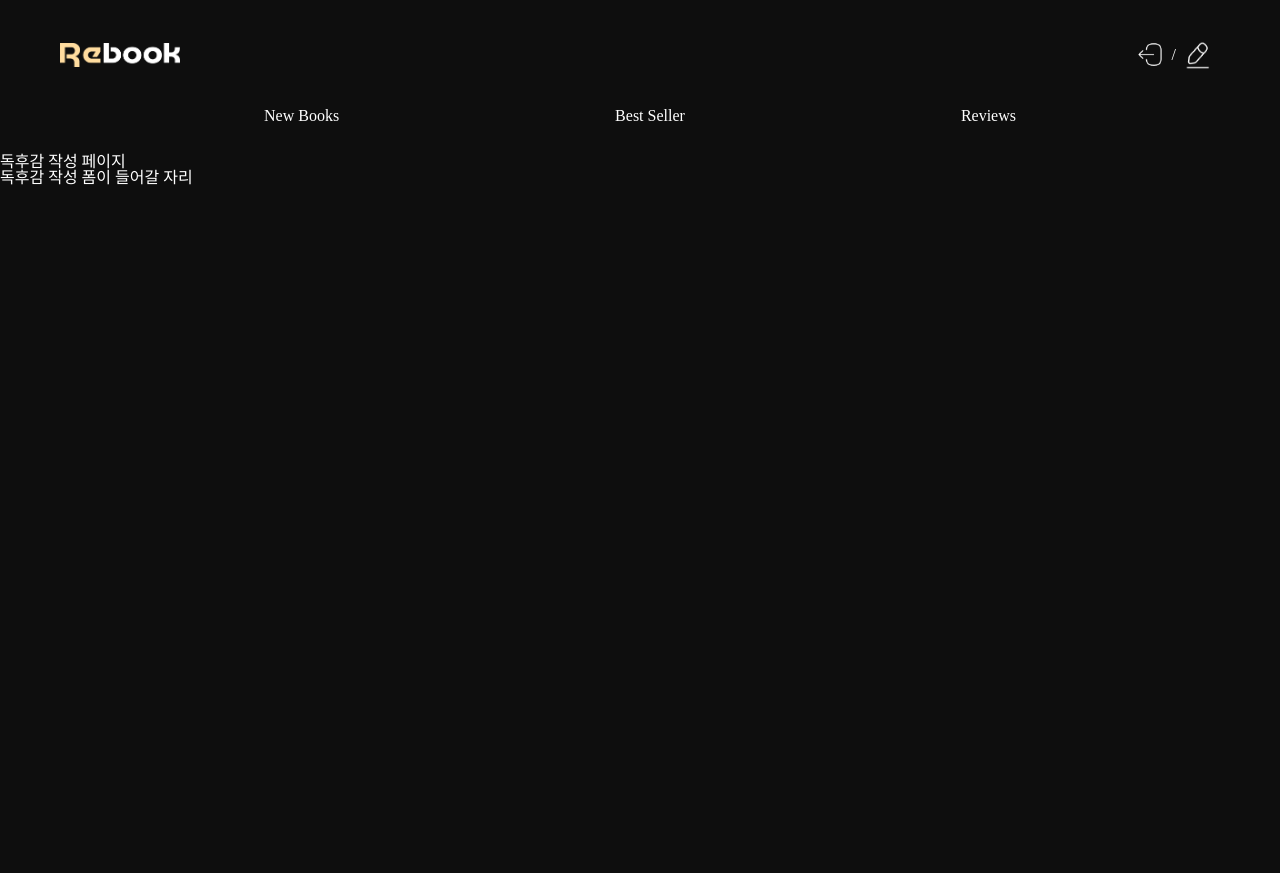
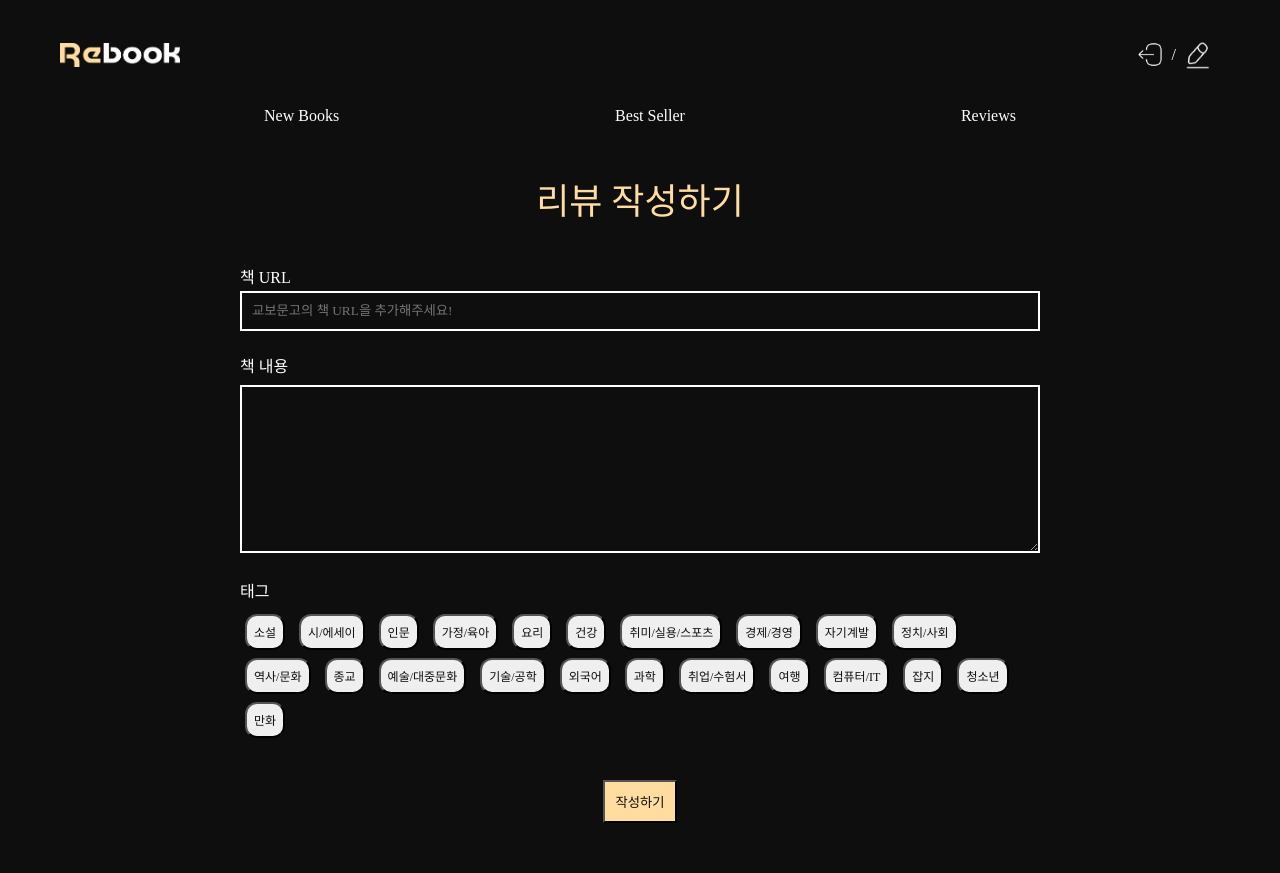
Before and after one commit to PigletHong/reBook, a Flask app: page /create in a window 1280 px wide. Before the commit the page ends 185 px from the top, so only its background shows below. Run offline with Flask 2, Linux system fonts and the light colour scheme; some web fonts are replaced.

Commit message:
create page markup

```diff
--- a/static/css/create.css
+++ b/static/css/create.css
@@ -0,0 +1,83 @@
+.content{
+  width: 100%;
+  display: flex;
+  flex-direction: column;
+  justify-content: center;
+  align-items: center;
+  margin: 50px 0;
+}
+
+.content h1 {
+  font-size: 36px;
+  margin-bottom: 50px;
+}
+
+.review-form {
+  display: flex;
+  flex-direction: column;
+  justify-content: center;
+  align-items: center;
+  width: 80%;
+  max-width: 800px;
+}
+
+.review-form .box {
+  margin-bottom: 28px;
+  width: 100%;
+}
+
+.url-box input.book-url{
+  width: 100%;
+  box-sizing: border-box;
+  padding: 10px;
+  margin-top: 5px;
+  background-color: transparent;
+  border: solid 2px white;
+}
+
+.url-box input.book-url:focus{
+  outline: none;
+}
+
+.description-box textarea.book-content {
+  width: 100%;
+  box-sizing: border-box;
+  margin-top: 10px;
+  background-color: #0e0e0e;
+  border: solid 2px white;
+  resize: vertical;
+}
+
+.description-box textarea.book-content:focus{
+  outline: none;
+}
+
+.description-box textarea.book-content::-webkit-scrollbar {
+  display: none;
+}
+
+.description-box textarea.book-content::-webkit-scrollbar-button {
+  display: none;
+}
+
+.tag-box .tags {
+  margin: 10px 0;
+}
+
+.tags .tag-btn {
+  font-size: 12px;
+  color: #0e0e0e;
+  padding: 7px;
+  margin: 4px 5px;
+  border-radius: 12px;
+}
+
+.tag-btn.selected {
+  background-color: #ffdc9f;
+}
+
+button.write-btn {
+  background-color: #ffdc9f;
+  color: #0e0e0e;
+  padding: 10px;
+}
--- /dev/null
+++ b/static/js/create.js
@@ -0,0 +1,22 @@
+let selected;
+
+function calcTextareaHeight(e) {
+  e.style.height = 'auto'
+  e.style.height = `${e.scrollHeight}px`
+}
+
+function tagBtnHandler(e) {
+  const targetClass = e.target.getAttribute('class');
+  const targetSubject = e.target.getAttribute('id');
+
+  // 선택되지 않았으면
+  if(targetClass.indexOf('selected') === -1){
+    if(selected){
+      const _selected = document.getElementById(selected);
+      _selected.setAttribute('class', 'tag-btn');
+    }
+
+    e.target.setAttribute('class', targetClass + ' selected')
+    selected = targetSubject;
+  }
+}
--- a/templates/create.html
+++ b/templates/create.html
@@ -9,6 +9,8 @@
     <link rel="stylesheet" href="../static/css/default.css" />
     <link rel="stylesheet" href="../static/css/navigation.css" />
     <link rel="stylesheet" href="../static/css/create.css" />
+
+    <script src="../static/js/create.js"></script>
 
     <title>re:book</title>
   </head>
@@ -30,7 +32,111 @@
         <p class="menu" onclick="location.href='/reviews'">Reviews</p>
       </div>
     </div>
-    <h1>독후감 작성 페이지</h1>
-    <h3>독후감 작성 폼이 들어갈 자리</h3>
+    <div class="content">
+      <h1 class="point-color">리뷰 작성하기</h1>
+      <div class="review-form">
+        <div class="url-box box">
+          <p>책 URL</p>
+          <input
+            class="book-url"
+            placeholder="교보문고의 책 URL을 추가해주세요!"
+            type="text"
+          />
+        </div>
+        <div class="description-box box">
+          <p>책 내용</p>
+          <textarea
+            class="book-content"
+            type="text"
+            rows="10"
+            oninput="calcTextareaHeight(this)"
+          ></textarea>
+        </div>
+        <div class="tag-box box">
+          <p>태그</p>
+          <div class="tags">
+            <button class="tag-btn" id="novel" onclick="tagBtnHandler(event)">
+              소설
+            </button>
+            <button class="tag-btn" id="poet" onclick="tagBtnHandler(event)">
+              시/에세이
+            </button>
+            <button class="tag-btn" id="liberal" onclick="tagBtnHandler(event)">
+              인문
+            </button>
+            <button class="tag-btn" id="family" onclick="tagBtnHandler(event)">
+              가정/육아
+            </button>
+            <button class="tag-btn" id="cook" onclick="tagBtnHandler(event)">
+              요리
+            </button>
+            <button class="tag-btn" id="health" onclick="tagBtnHandler(event)">
+              건강
+            </button>
+            <button class="tag-btn" id="hobby" onclick="tagBtnHandler(event)">
+              취미/실용/스포츠
+            </button>
+            <button class="tag-btn" id="economy" onclick="tagBtnHandler(event)">
+              경제/경영
+            </button>
+            <button class="tag-btn" id="self" onclick="tagBtnHandler(event)">
+              자기계발
+            </button>
+            <button
+              class="tag-btn"
+              id="politics"
+              onclick="tagBtnHandler(event)"
+            >
+              정치/사회
+            </button>
+            <button class="tag-btn" id="history" onclick="tagBtnHandler(event)">
+              역사/문화
+            </button>
+            <button
+              class="tag-btn"
+              id="religion"
+              onclick="tagBtnHandler(event)"
+            >
+              종교
+            </button>
+            <button class="tag-btn" id="art" onclick="tagBtnHandler(event)">
+              예술/대중문화
+            </button>
+            <button class="tag-btn" id="tech" onclick="tagBtnHandler(event)">
+              기술/공학
+            </button>
+            <button class="tag-btn" id="foreign" onclick="tagBtnHandler(event)">
+              외국어
+            </button>
+            <button class="tag-btn" id="science" onclick="tagBtnHandler(event)">
+              과학
+            </button>
+            <button class="tag-btn" id="job" onclick="tagBtnHandler(event)">
+              취업/수험서
+            </button>
+            <button class="tag-btn" id="trip" onclick="tagBtnHandler(event)">
+              여행
+            </button>
+            <button class="tag-btn" id="it" onclick="tagBtnHandler(event)">
+              컴퓨터/IT
+            </button>
+            <button
+              class="tag-btn"
+              id="magazine"
+              onclick="tagBtnHandler(event)"
+            >
+              잡지
+            </button>
+            <button class="tag-btn" id="youth" onclick="tagBtnHandler(event)">
+              청소년
+            </button>
+            <button class="tag-btn" id="comics" onclick="tagBtnHandler(event)">
+              만화
+            </button>
+          </div>
+        </div>
+        <button class="write-btn point-color">작성하기</button>
+      </div>
+    </div>
   </body>
 </html>
```
